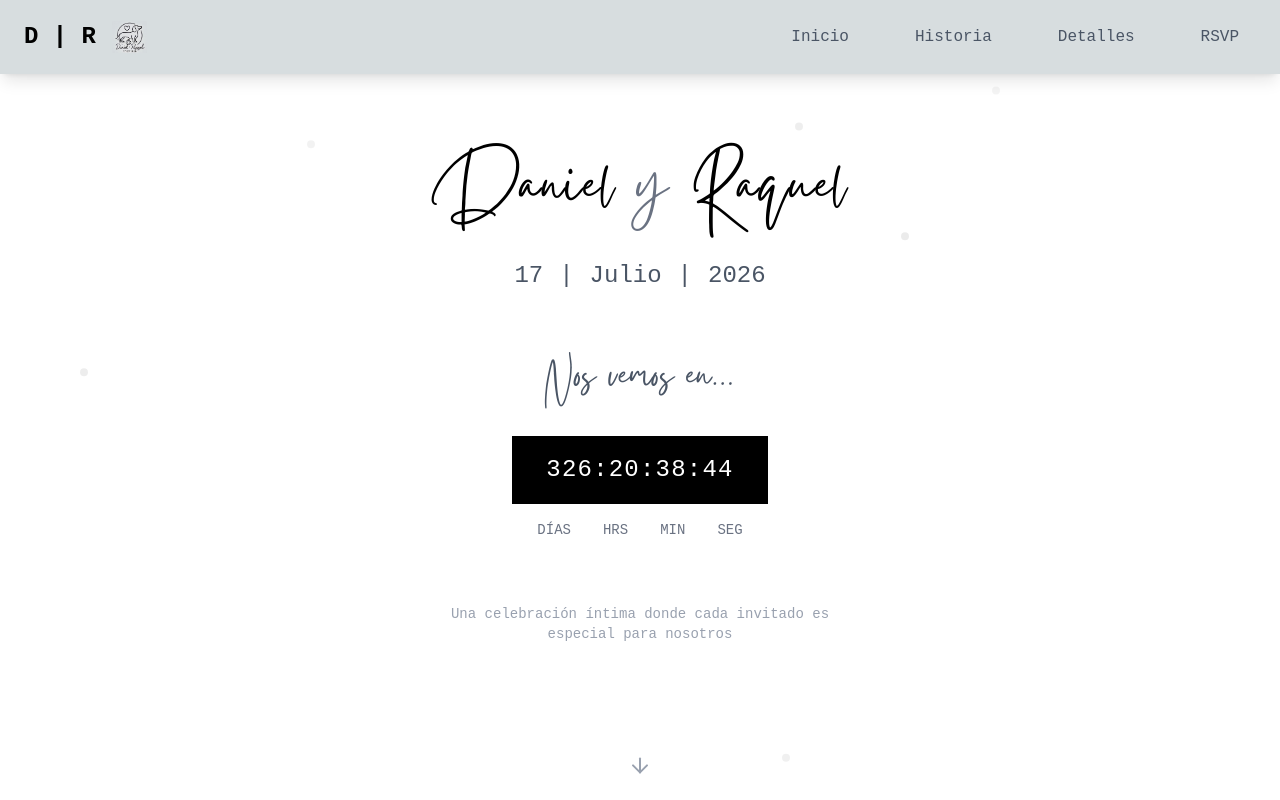
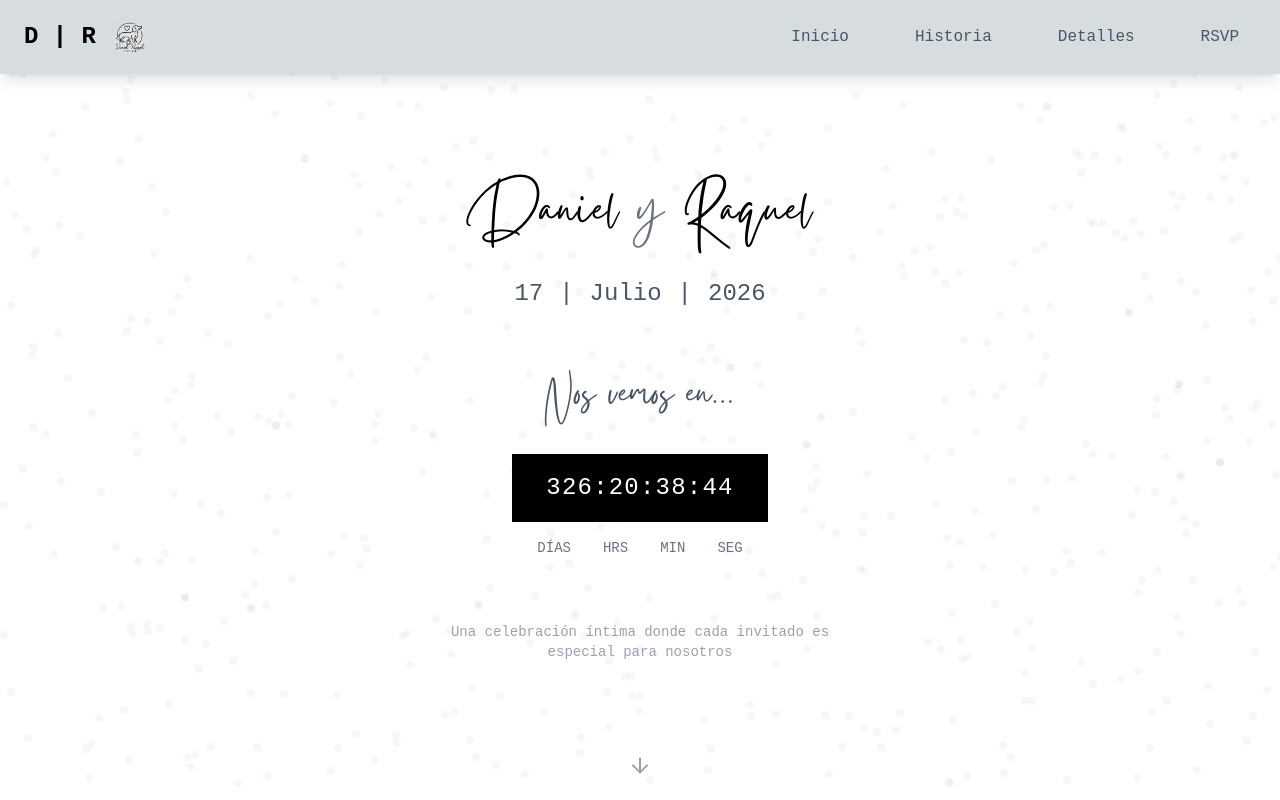
Before and after one commit to janaigutierrez/boda-modo-cata, a React (Vite) app: page / in a window 1280 px wide. Shown: the top 800 px of the page. Built offline with nearby package versions, Linux system fonts and the light colour scheme.

Commit message:
minor fix

```diff
--- a/src/components/sections/Hero.jsx
+++ b/src/components/sections/Hero.jsx
@@ -11,10 +11,13 @@ const Hero = ({ data }) => {
     }
 
     return (
+
         <section className="min-h-screen bg-white flex items-center justify-center relative overflow-hidden">
+            <div style={{ marginTop: '100px' }}></div>
+
             {/* Fondo con elementos flotantes */}
             <div className="absolute inset-0">
-                {[...Array(6)].map((_, i) => (
+                {[...Array(600)].map((_, i) => (
                     <motion.div
                         key={i}
                         className="absolute w-2 h-2 bg-black/10 rounded-full"
@@ -42,9 +45,9 @@ const Hero = ({ data }) => {
                     animate={{ opacity: 1, y: 0 }}
                     transition={{ duration: 1.2, ease: "easeOut" }}
                 >
-                    <h1 className="text-6xl md:text-7xl font-light tracking-wide mb-8 text-black">
+                    <h1 className="text-6xl md:text-6xl font-light tracking-wide mt-12 mb-8 text-black">
                         {data?.couple.groom}{" "}
-                        <span className="text-6xl md:text-7xl font-handwritten text-gray-500">y</span>{" "}
+                        <span className="text-6xl md:text-6xl font-handwritten text-gray-500">y</span>{" "}
                         {data?.couple.bride}
                     </h1>
                 </motion.div>
```
